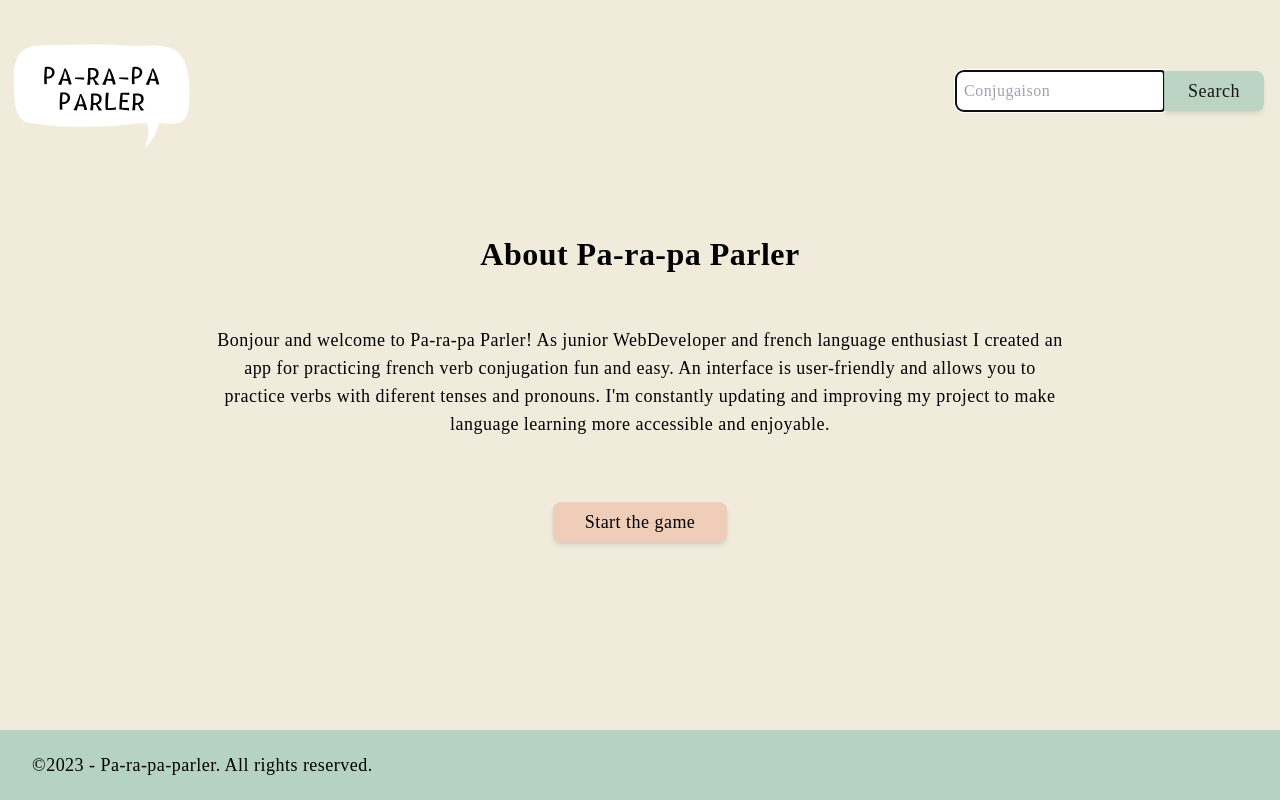
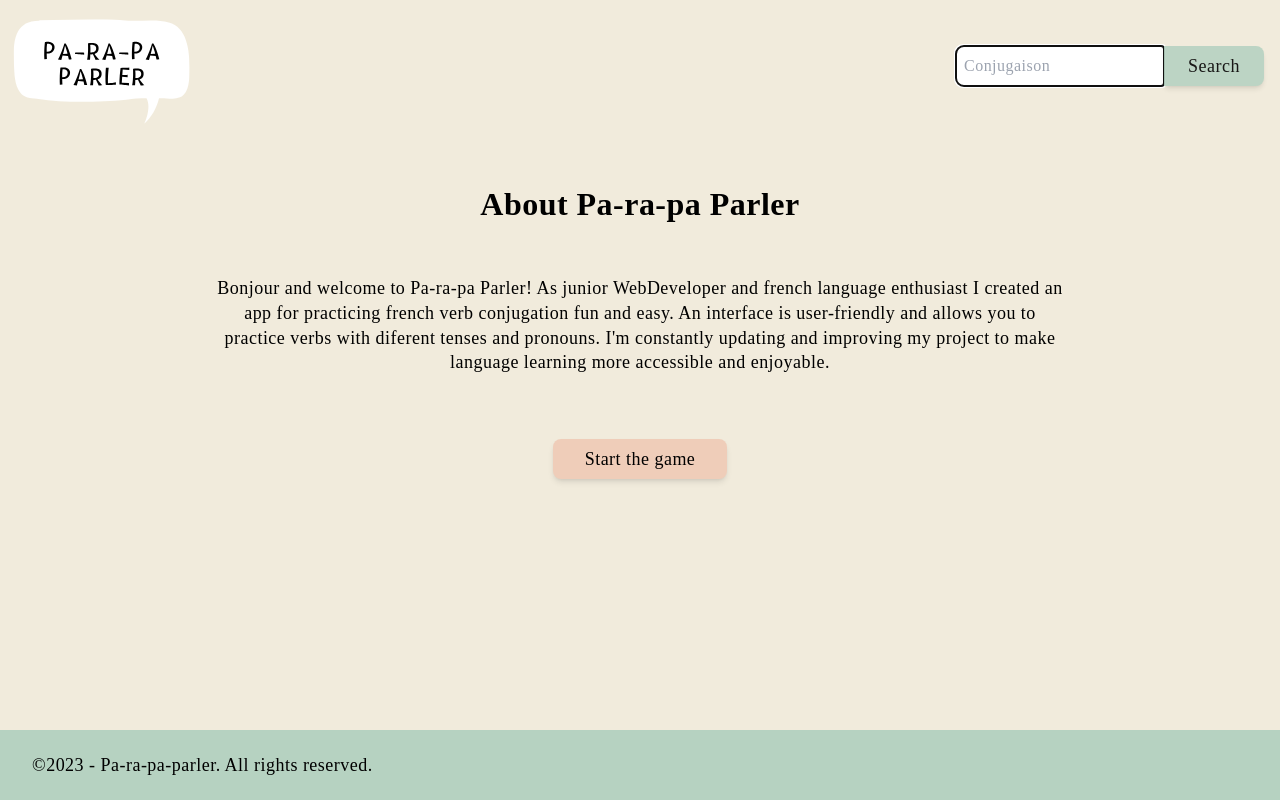
Before and after one commit to dspodina/Conjugaison-Francais, a Next.js app: page / in a window 1280 px wide. Built offline with nearby package versions, Linux system fonts and the light colour scheme.

Commit message:
style improved

```diff
--- a/src/app/page.js
+++ b/src/app/page.js
@@ -12,7 +12,7 @@ export default function Home() {
         <h2 className="flex justify-center mt-12 mb-12 font-alkatra">
           About Pa-ra-pa Parler
         </h2>
-        <div className="flex mx-8 lg:w-2/3 text-lg mb-16">
+        <div className="flex mx-8 lg:w-2/3 text-lg mb-16 leading-snug">
           <p className="text-center">
             Bonjour and welcome to Pa-ra-pa Parler! As junior WebDeveloper and
             french language enthusiast I created an app for practicing french
--- a/src/components/Header.jsx
+++ b/src/components/Header.jsx
@@ -36,7 +36,7 @@ const Header = () => {
   };
 
   return (
-    <div className="container mx-auto my-4 flex lg:flex-row h-[100px] lg:h-[150px] justify-between items-center">
+    <div className="container mx-auto my-4 flex lg:flex-row h-[100px] lg:h-[100px] justify-between items-center">
       <div className="">
         <Link href="/">
           <Image
```
